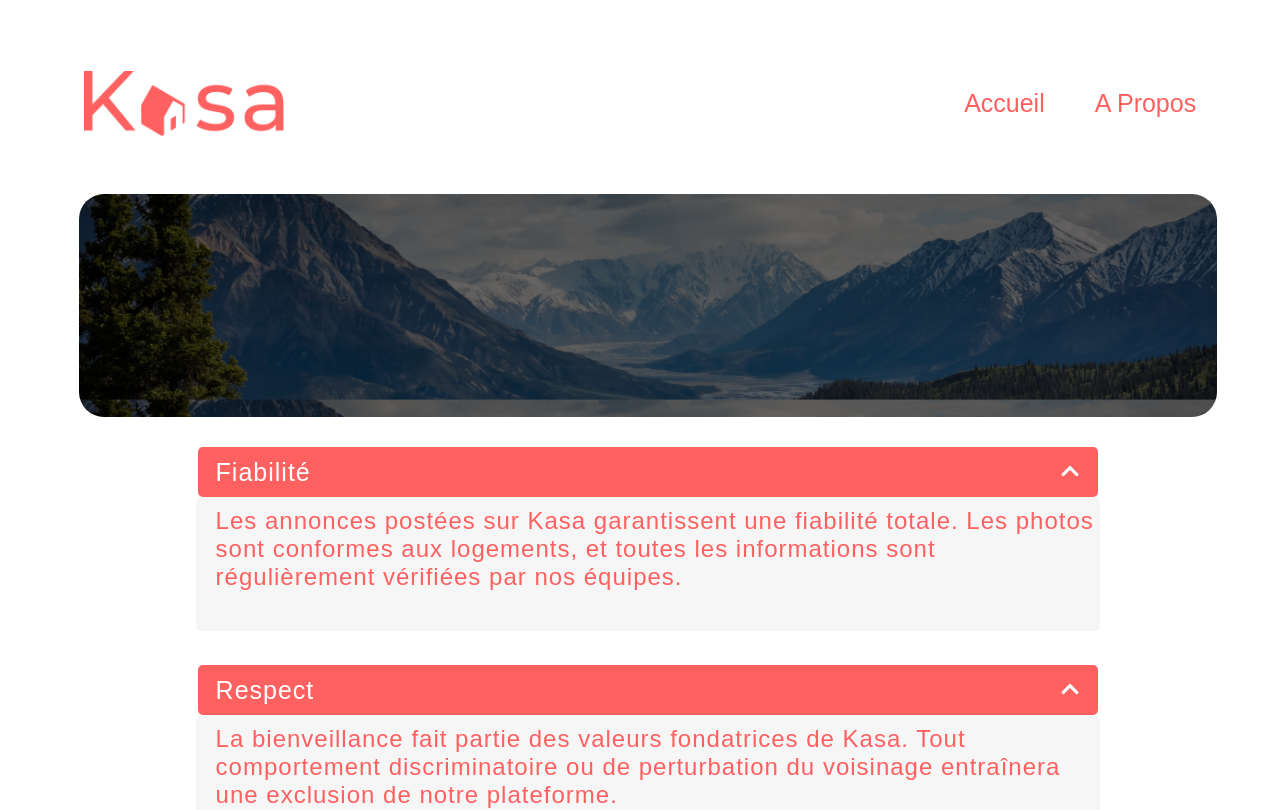
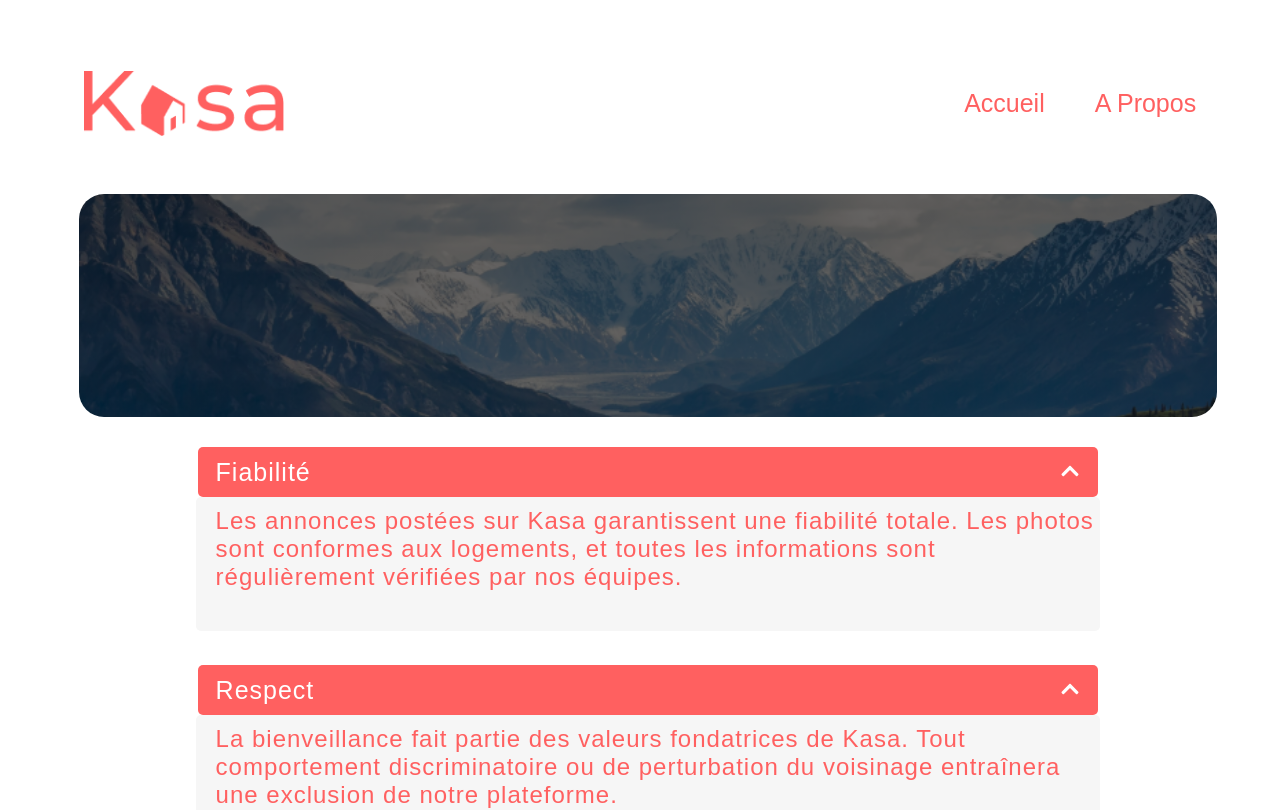
Before and after one commit to SLiberas06/Projet-7-Kasa, a React (Create React App) app: page /about in a window 1280 px wide. Shown: the top 810 px of the page. Built offline with nearby package versions, Linux system fonts and the light colour scheme.

Commit message:
correction background-size AboutBanner

```diff
--- a/src/components/AboutBanner/index.jsx
+++ b/src/components/AboutBanner/index.jsx
@@ -10,11 +10,20 @@ const StyledAboutBanner = styled.div`
   border-radius: 10px;
   background: ${Colors.linearBanner};
   margin-bottom: 20px;
-  @media (min-width: 992px) {
-    background: ${Colors.linearBanner}, url('${ImageBannerAbout}');
+  @media (min-width: 768px) {
+    background: ${Colors.linearBanner}, url('${ImageBannerAbout}') no-repeat;
     width: 90%;
+    object-fit: cover;
+    // height: 223px;
     border-radius: 25px;
-    background-size: 100.5%;
+    background-size: 180%;
+    background-position: center;
+    @media (min-width: 992px) {
+      background-size: 150%;
+    }
+    @media (min-width: 1380px) {
+      background-size: 101%;
+    }
   }
 `
 const BannerAboutImg = styled.img`
@@ -23,7 +32,7 @@ const BannerAboutImg = styled.img`
   object-fit: cover;
   border-radius: 10px;
   opacity: 0.6;
-  @media (min-width: 992px) {
+  @media (min-width: 768px) {
     display: none;
   }
 `
```
